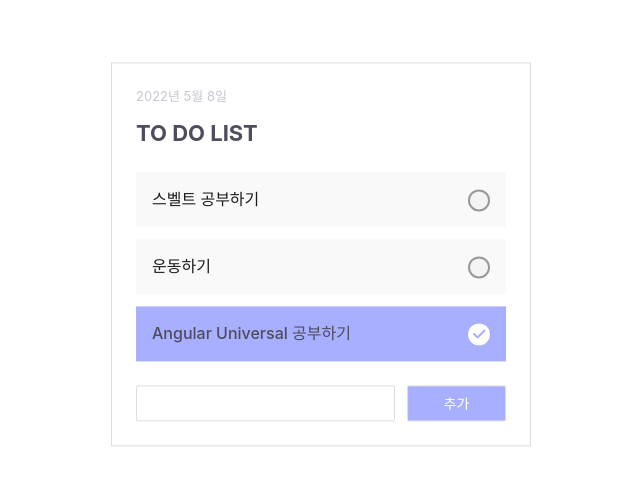
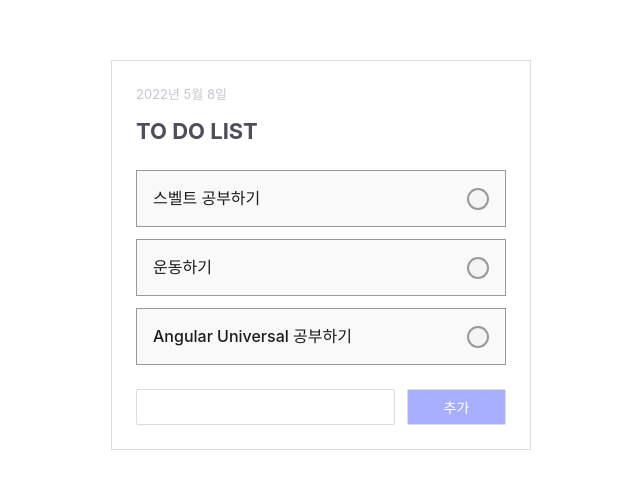
Before and after one commit to taesung1993/todo-svelt, a Svelte app: page / in a window 1280 px wide. Shown: the part 104-592 px from the top of the page, without its empty margins (319-959 px from the left). Built offline with nearby package versions, Linux system fonts and the light colour scheme.

Commit message:
add selected fucntion in todo

```diff
--- a/src/App.svelte
+++ b/src/App.svelte
@@ -2,6 +2,12 @@
 	import Header from './components/layouts/Header.svelte';
 	import Main from './components/layouts/Main.svelte';
 	import Footer from './components/layouts/Footer.svelte';
+
+	let memory = {
+		ing: {},
+		done: {},
+		selected: {}
+	}
 
 	let todos = [
         {
@@ -16,7 +22,7 @@
         },
         {
             id: 3,
-            done: true,
+            done: false,
             text: 'Angular Universal 공부하기'
         }
     ]
@@ -35,7 +41,7 @@
 
 <section class="container">
 	<Header/>
-	<Main {todos}/>
+	<Main {todos} {memory}/>
 	<Footer on:create={onCreateTodo}/>
 </section>
 
--- a/src/components/layouts/Main.svelte
+++ b/src/components/layouts/Main.svelte
@@ -1,17 +1,21 @@
 <script>
     import TodoItem from '../todo-item.svelte';
     export let todos;
+    export let memory;
 
     $: lastIndex = todos.length - 1;
 
-    function handleClick(todo, index) {
-        const isDone = todo.done;
-        if(isDone) {
-            return;
+    function onSelect(todo) {
+        const todoId = todo.id;
+        const isSelected = !!memory.selected[todoId];
+
+        if(isSelected) {
+            delete memory.selected[todoId];
+        } else {
+            memory.selected[todoId] = todo;
         }
-        todo.done = true;
-        todos[index] = todo;
-        todos = todos;
+
+        memory = memory;
     }
 </script>
 
@@ -21,7 +25,8 @@
             <TodoItem
             {...todo}
             last={index === lastIndex}
-            on:click={() => handleClick(todo, index)}
+            memory={memory}
+            on:click={() => onSelect(todo, index)}
         />
         {/each}
     </ul>
--- a/src/components/todo-item.svelte
+++ b/src/components/todo-item.svelte
@@ -1,13 +1,17 @@
 <script>
     import ConfirmIcon from './icons/Confirm.svelte';
 
+    export let memory;
     export let id;
     export let text;
     export let done;
     export let last;
+
+    $: selected = !!memory.selected[id];
 </script>
 
-<li class:last={last} class:done={done}>
+<li class:last={last}
+    class:selected={selected}>
     <section class="text-section">
         <div>{text}</div>
     </section>
@@ -15,10 +19,10 @@
         <div class="btn-wrapper">
             <button
                 class="confirm-btn"
-                class:done={done}
+                class:selected={selected}
                 on:click
             >
-                {#if done}
+                {#if selected}
                   <ConfirmIcon color="#A7AFFE"/>
                 {/if}
             </button>
@@ -36,6 +40,7 @@
         margin-bottom: 1.2rem;
         font-weight: 500;
         background: #f9f9f9;
+        border: 0.1rem solid #999;
     }
 
     li .text-section div {
@@ -44,11 +49,12 @@
         color: #1c1c1c;
     }
 
-    li.done {
+    li.selected {
         background: #A7AFFE;
+        border: none;
     }
 
-    li.done .text-section div {
+    li.selected .text-section div {
         color: #4D4D5C;
     }
 
@@ -68,7 +74,7 @@
         cursor: pointer;
     }
 
-    li .confirm-btn.done {
+    li .confirm-btn.selected {
         background: #fff;
         border: none;
         box-shadow: 0 0 0.1rem rgba(0, 0, 0, 0.15);
```
